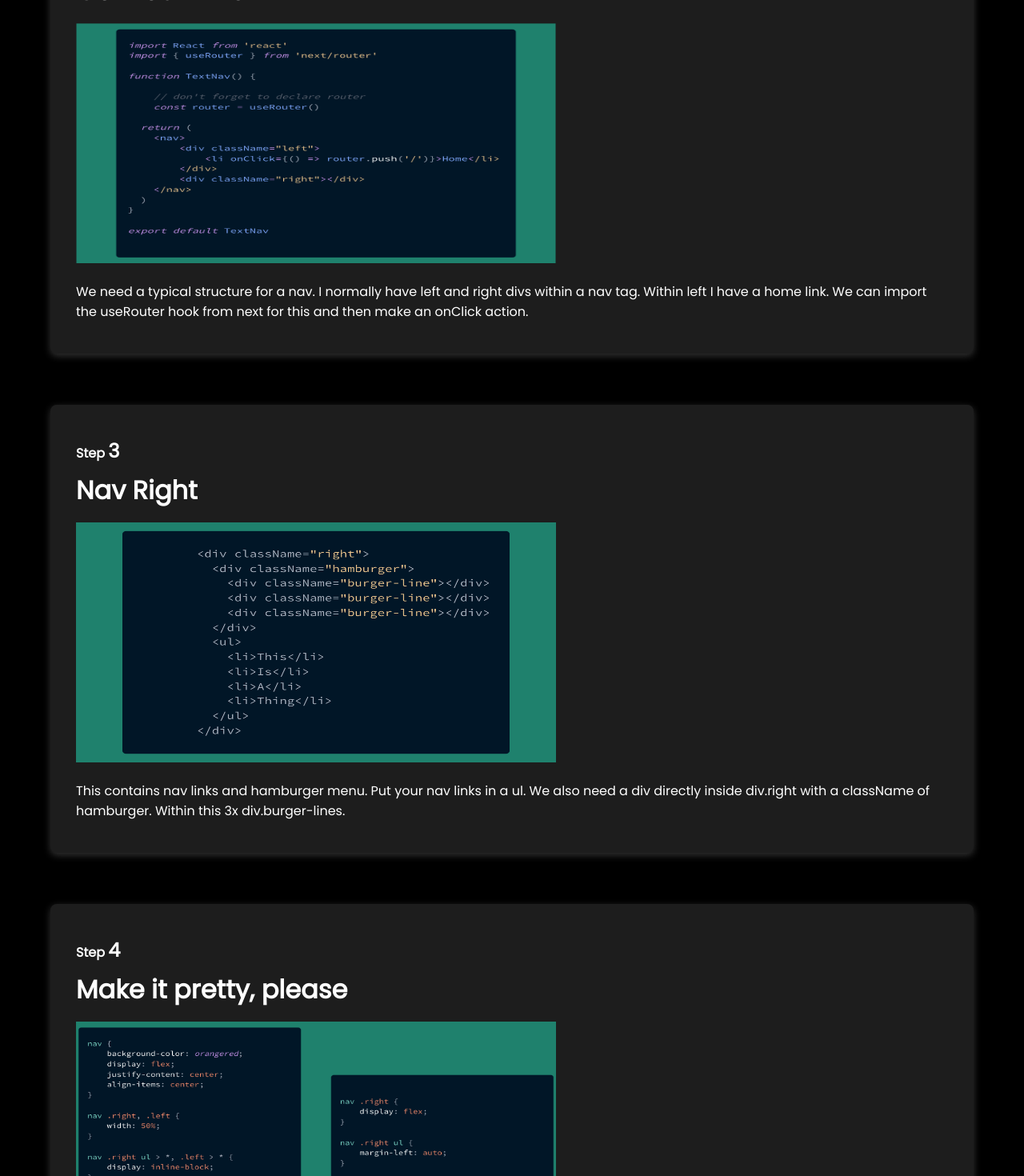
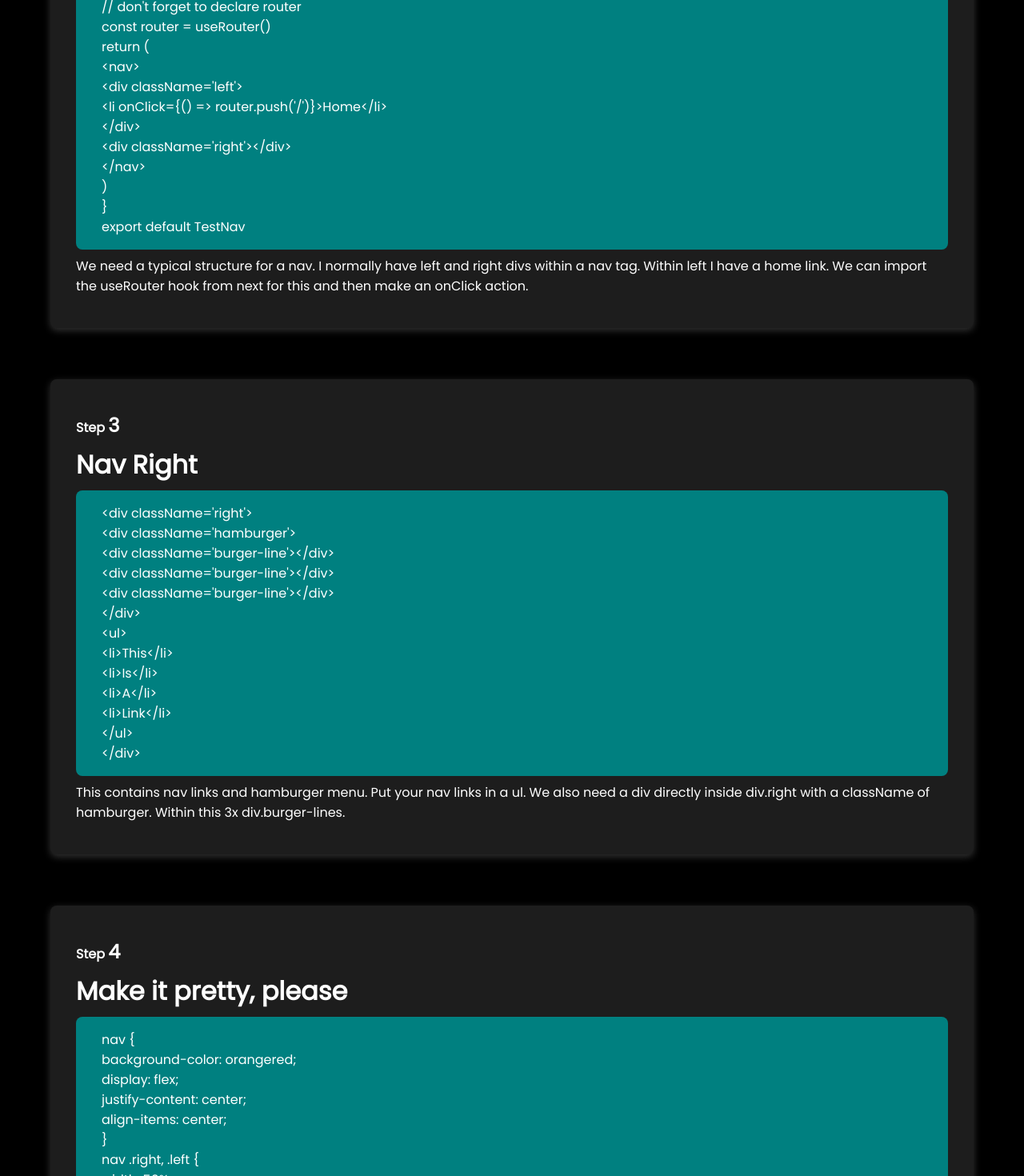
Before and after one commit to RyanBriggsDev/next-components, a Next.js app: page /components/navbar in a window 1280 px wide. Shown: the part 1200-2670 px from the top of the page at 80% size. Built offline with nearby package versions, Linux system fonts and the light colour scheme.

Commit message:
step 6 is a bitch

```diff
--- a/src/components/Steps.jsx
+++ b/src/components/Steps.jsx
@@ -3,11 +3,22 @@ import defaultImg from '../assets/img/defaultImg.png'
 import Image from 'next/image'
 
 function Steps(props) {
+
+  const codeArr = ['one', 'two', 'three']
+
   return (
     <div className="steps my-4">
         <h4>Step <span>{props.stepNo}</span></h4>
         <h3>{props.title}</h3>
-        <Image src={props.image} height='300' width='600' alt={props.alt}/>
+        <div className="code-container">
+          <div className="code-background">
+            {props.codeArr.map((code, index) => (
+              <div key={index}>
+                <p>{code}</p>
+              </div>
+            ))}
+          </div>
+        </div>
         <p>{props.desc}</p>
     </div>
   )
@@ -19,5 +30,6 @@ Steps.defaultProps = {
     stepNo: 'stepNo',
     title: 'title',
     image: defaultImg.src,
-    desc: 'desc'
+    desc: 'desc',
+    codeArr: ['one', 'two', 'three', 'four']
 }
--- a/src/pages/components/navbar/index.jsx
+++ b/src/pages/components/navbar/index.jsx
@@ -21,42 +21,42 @@ function NavbarPage() {
           <Steps
             stepNo='1'
             title='Make a New Component'
-            image={one.src}
+            codeArr={[`import React from 'react'`, `function TestNav() {`, , `return (`, `<nav>TestNav</nav>`, `)`, `}`, '', `export default TestNav`]}
             desc={`First we need to make a new component. Typical file structure is src/components/nav.jsx. But you can do whatever suits your needs. We'll be using a React functional component.`}
             alt='Image of code. Making a React functional component.'
           />
           <Steps
             stepNo='2'
             title='Get Your Divs In'
-            image={two.src}
+            codeArr={[`import React from 'react'`, `import { useRouter } from 'next/router'`, `function TestNav() {`, `// don't forget to declare router`, `const router = useRouter()`, `return (`, `<nav>`, `<div className='left'>`, `<li onClick={() => router.push('/')}>Home</li>`, `</div>`, `<div className='right'></div>`, `</nav>`, `)`, `}`, `export default TestNav`]}
             desc={`We need a typical structure for a nav. I normally have left and right divs within a nav tag. Within left I have a home link. We can import the useRouter hook from next for this and then make an onClick action.`}
             alt='Image of code. Typical navbar structure code.'
           />
           <Steps
             stepNo='3'
             title="Nav Right"
-            image={three.src}
+            codeArr={[`<div className='right'>`, `<div className='hamburger'>`, `<div className='burger-line'></div>`, `<div className='burger-line'></div>`, `<div className='burger-line'></div>`, `</div>`, `<ul>`, `<li>This</li>`, `<li>Is</li>`, `<li>A</li>`, `<li>Link</li>`, `</ul>`, `</div>`]}
             desc={`This contains nav links and hamburger menu. Put your nav links in a ul. We also need a div directly inside div.right with a className of hamburger. Within this 3x div.burger-lines.`}
             alt='Image of code. Setting up nav links and hamburger menu.'
           />
           <Steps
             stepNo='4'
             title="Make it pretty, please"
-            image={four.src}
+            codeArr={[`nav {`, `background-color: orangered;`, `display: flex;`, `justify-content: center;`, `align-items: center;`, `}`, `nav .right, .left {`, `width: 50%;`, `}`, `nav .right ul > *, .left > * {`, `display: inline-block;`, `}`, `nav .right ul > *, .left > * {`, `padding: 0.5rem 1rem;`, `cursor: pointer;`, `background-color: orange;`, `}`]}
             desc={` So far we have 5 words, that's it. Not very impressive. Let's make it pretty and make nav flex, and centre children using justify-content and align-items. Make left and right width 50%. Make the links inline-block and space everything out as you wish.`}
             alt='Image of code. Adding some style with CSS.'
             />
             <Steps
               stepNo='5'
               title="Hamburger Styling"
-              image={five.src}
+              codeArr={[`.hamburger {`, `display: flex;`, `justify-content: center;`, `align-items: center;`, `margin-left: auto;`, `flex-direction: column;`, `}`, `.hamburger > * {`, `width: 2rem;`, `height: 2px;`, `background-color: white`, `margin: 0.25rem 0;`, `}`]}
               desc={`Next up we need to style and position the hamburger. We'll first target div.hamburger and make it centre everything with flex. Then can can style the lines by giving them a fixed width and height. They need some vertical margin to space them out and a background color to be made visable.`}
               alt='Image of code. Styling the hamburger menu.'
             />
             <Steps
               stepNo='6'
               title={`Toggle State & Conditional Classes`}
-              image={six.src}
+              codeArr={[`const [navToggle, setNavToggle] = useState(false)`, `<div className={` + "'hamburger " + '${navToggle === false ? " " : "open"' + "}`} onClick={(() => setNavToggle(!navToggle))}>", `<ul className="nav-links" id={navToggle ? 'show' : ''}>`]}
               desc={`Now we've got all the JSX elements we need we need to add some state to track if the hamburger menu should be open. Let's call this navToggle. The default value should be false (closed). Then we need an onClick prop that'll update the state to the opposite of the state. Our div.hamburger should also have a conditional class 'open' that applied if our navToggle state is true. We should also have a conditional id 'show' for the nav links ul.`}
               alt='Image of code. Example toggle state and conditional class setup.'
             />
--- a/src/styles/steps.css
+++ b/src/styles/steps.css
@@ -17,3 +17,11 @@
 .steps h4 > span {
     font-size: 1.5rem;
 }
+
+/* code section */
+
+.code-background {
+    background-color: teal;
+    padding: 1rem 2rem;
+    border-radius: 0.5rem;
+}
```
